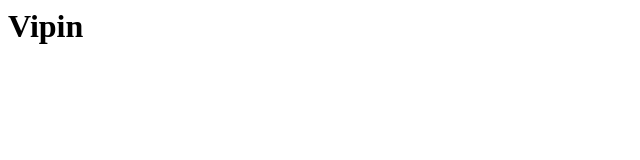
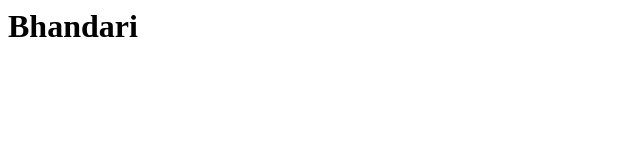
Before and after one commit to techvipin/angulardemo, a plain HTML site: page index.html in a window 1280 px wide. Shown: the whole page, without its empty margins (0-640 px from the left). Drawn offline with Linux system fonts and the light colour scheme.

Commit message:
second commit

```diff
--- a/index.html
+++ b/index.html
@@ -1,6 +1,6 @@
 <html>
 <head></head>
 <body>
-<h1>Vipin</h1>
+<h1>Bhandari</h1>
 </body>
 </html>
```
